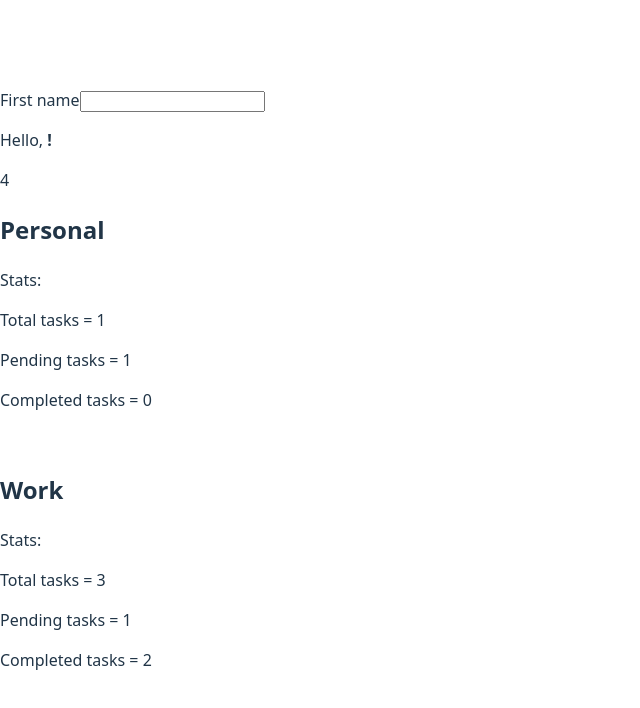
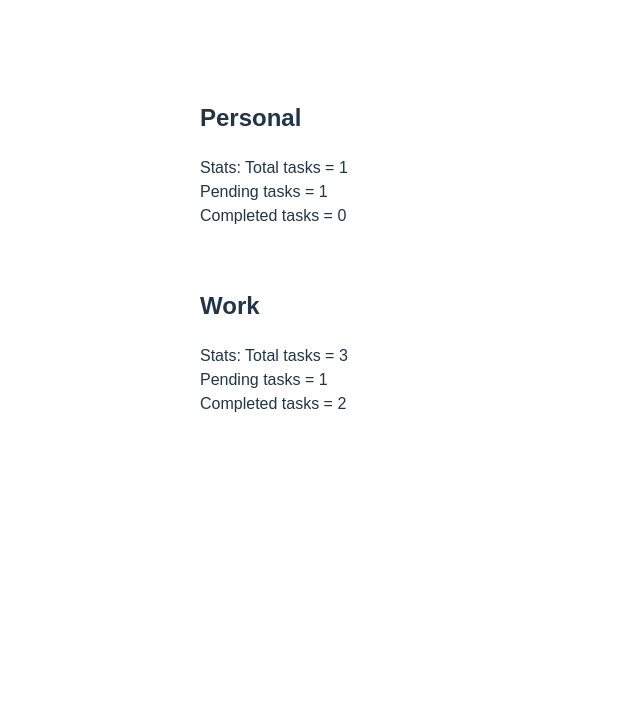
Before and after one commit to karimkhoja13/my-app, a React (Vite) app: page / in a window 1280 px wide. Shown: the top 708 px of the page, without its empty margins (0-640 px from the left). Built offline with nearby package versions, Linux system fonts and the light colour scheme.

Commit message:
made some ui changes

```diff
--- a/src/App.tsx
+++ b/src/App.tsx
@@ -19,28 +19,19 @@ export default function App() {
     setPage('project');
   };
 
-  // "select" the needed state and actions, in this case, the firstName value
-  // and the action updateFirstName
-  const firstName = useTaskStore((state) => state.firstName);
-  const updateFirstName = useTaskStore((state) => state.updateFirstName);
+  return (
+    // Centering Wrapper
+    <main style={{
+      display: 'flex',
+      flexDirection: 'column',
+      alignItems: 'center',    // Centers horizontally
+      minHeight: '80vh',      // Takes up full screen height
+      padding: '40px 200px',    // Adds some breathing room
+      fontFamily: 'sans-serif'
+    }}>
 
-  return (
-    <>
-      <main>
-        <label>
-          First name
-          <input
-            // Update the "firstName" state
-            onChange={(e) => updateFirstName(e.currentTarget.value)}
-            value={firstName}
-          />
-        </label>
-
-        <p>
-          Hello, <strong>{firstName}!</strong>
-        </p>
-      </main>
-      <p>{tasks.length}</p>
+      {/* Content Container with a max-width so it doesn't get too wide on desktop */}
+      <div style={{ width: '100%', maxWidth: '500px' }}>
         {page === 'project' && <Project allTasks={tasks} goToTasks={goToTasks} />}
         {page === 'tasks' && (
           <div>
@@ -52,6 +43,7 @@ export default function App() {
             />
           </div>
         )}
-    </>
+      </div>
+    </main>
   );
 }
--- a/src/pages/Project.tsx
+++ b/src/pages/Project.tsx
@@ -40,10 +40,10 @@ export function Project({ allTasks, goToTasks }: ProjectProps) {
       {projectWithStats.map((project) => (
         <div onClick={() => handleClick(project.name)}>
           <h2>{project.name}</h2>
-          Stats:
-          <p>Total tasks = {project.stats.all}</p>
-          <p>Pending tasks = {project.stats.pending}</p>
-          <p>Completed tasks = {project.stats.completed}</p>
+          <p>Stats:
+          Total tasks = {project.stats.all} <br />
+          Pending tasks = {project.stats.pending}<br />
+          Completed tasks = {project.stats.completed}</p>
           <br />
         </div>
       ))}
--- a/src/pages/TaskList.tsx
+++ b/src/pages/TaskList.tsx
@@ -38,7 +38,7 @@ export function TaskList({ projectFilter, goToProjects }: TaskListProps) {
 
   return (
     <div>
-      <h1>Task List</h1>
+      <h2>Task List</h2>
 
       <FilterGroup
         selectedFilter={selectedFilter}
```
Lines whose indentation alone changed are shown as unchanged.
